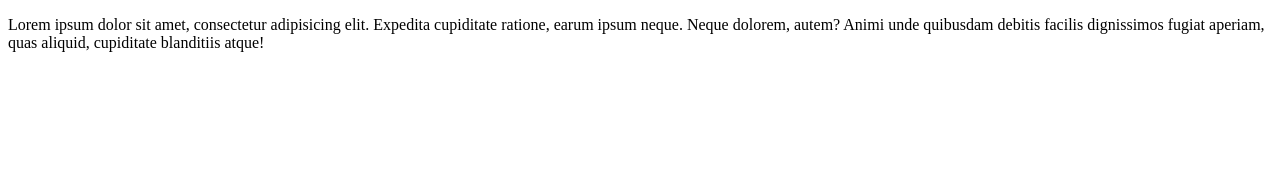
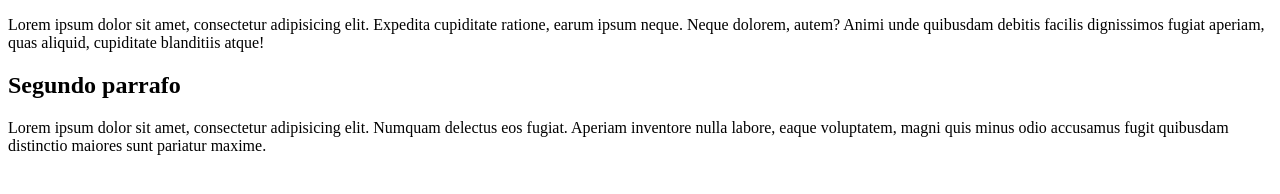
Before and after one commit to Argueta98/PruebaGit, a plain HTML site: page index.html in a window 1280 px wide. Drawn offline with Linux system fonts and the light colour scheme.

Commit message:
Tercer encomendado de consola

```diff
--- a/index.html
+++ b/index.html
@@ -9,5 +9,8 @@
    <p>Lorem ipsum dolor sit amet, consectetur adipisicing elit. Expedita cupiditate ratione, earum ipsum neque. Neque dolorem, autem? Animi unde quibusdam debitis facilis dignissimos fugiat aperiam, quas aliquid, cupiditate blanditiis atque!
    </p>
 
+   <h2>Segundo parrafo</h2>
+   <p>Lorem ipsum dolor sit amet, consectetur adipisicing elit. Numquam delectus eos fugiat. Aperiam inventore nulla labore, eaque voluptatem, magni quis minus odio accusamus fugit quibusdam distinctio maiores sunt pariatur maxime.</p>
+
 </body>
 </html>
```
